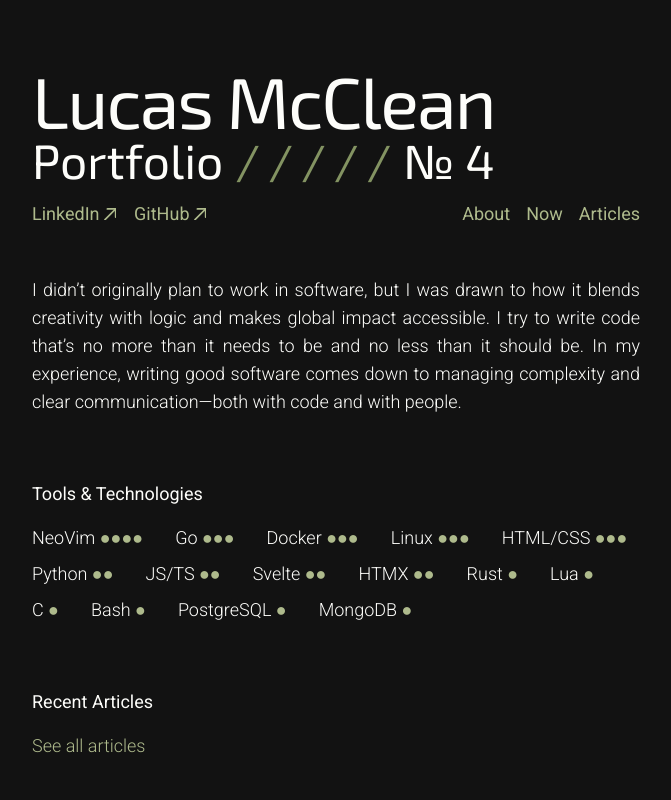
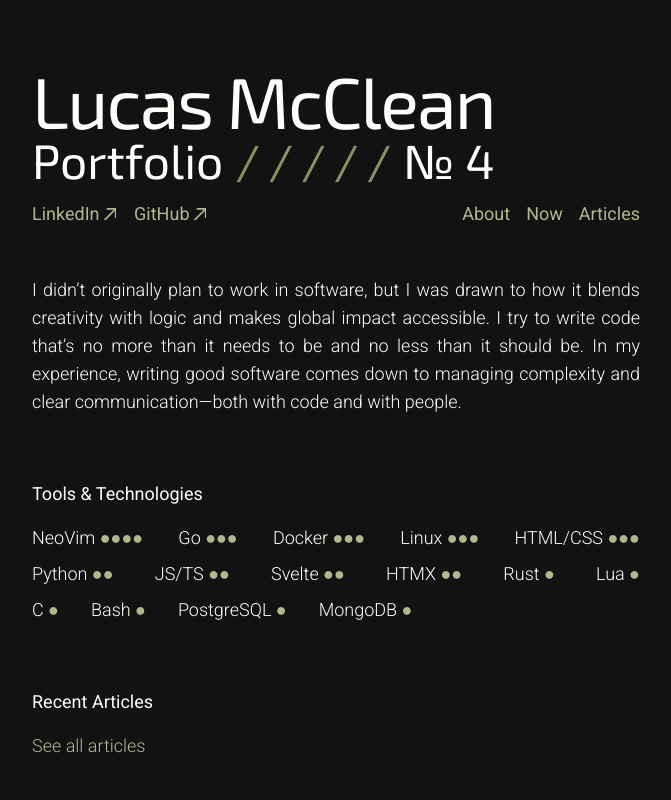
Before and after one commit to lucasmcclean/portfolio, a SvelteKit app: page / in a window 1280 px wide. Shown: the top 800 px of the page, without its empty margins (304-975 px from the left). Built offline with nearby package versions, Linux system fonts and the light colour scheme; a web font is replaced by a local one.

Commit message:
feat(home): adjust skills spacing

```diff
--- a/src/routes/+page.svelte
+++ b/src/routes/+page.svelte
@@ -96,7 +96,7 @@
 
 		<section class="space-y-4">
 			<h3>Tools & Technologies</h3>
-			<ul class="xs:gap-x-8 flex flex-wrap gap-x-4 gap-y-2 font-light">
+			<ul class="xs:gap-x-8 flex flex-wrap gap-x-4 gap-y-2 font-light md:justify-between">
 				{#each skills as skill}
 					<li>
 						<p>
@@ -107,6 +107,7 @@
 						</p>
 					</li>
 				{/each}
+				<li aria-hidden="true" class="invisible grow"></li>
 			</ul>
 		</section>
 
```
